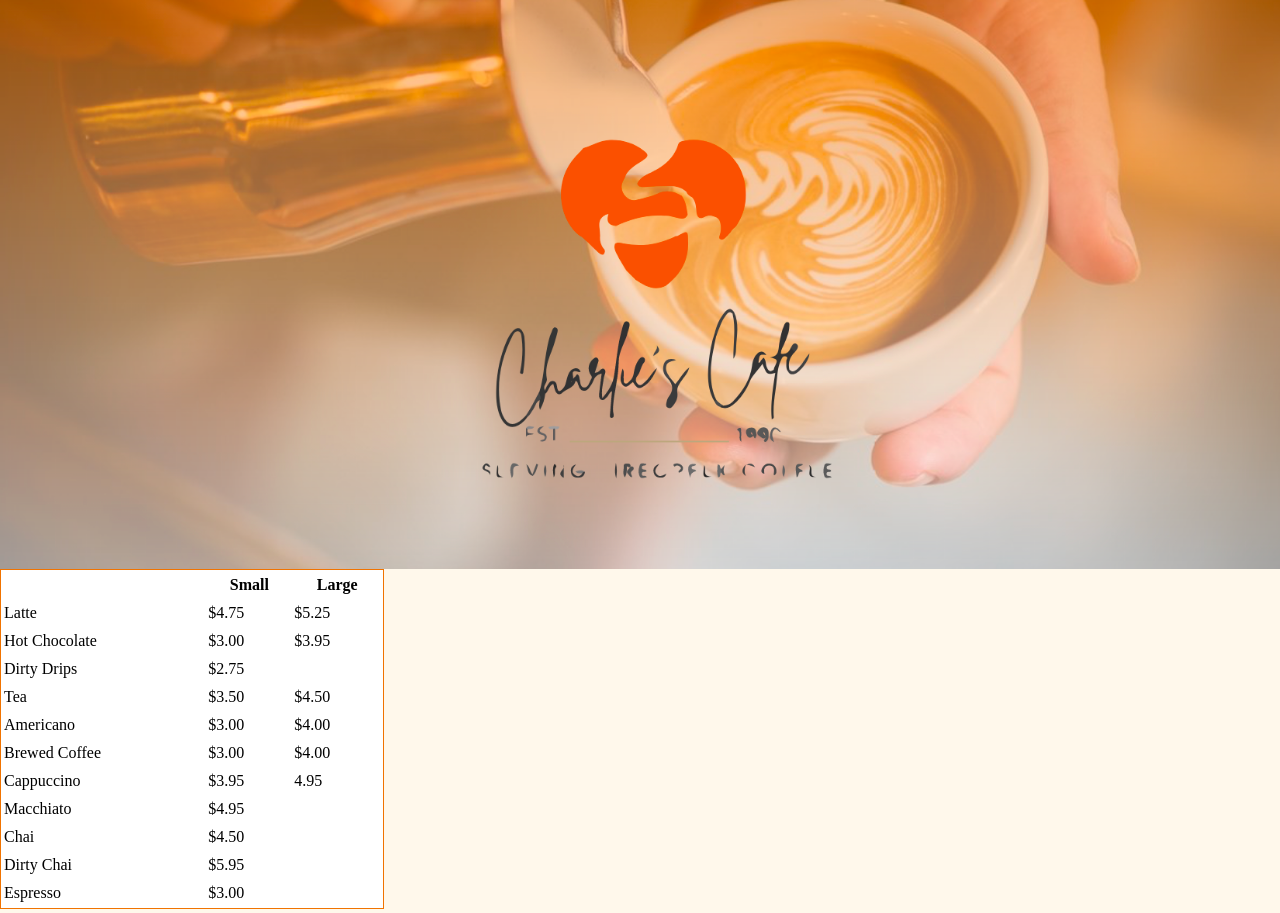
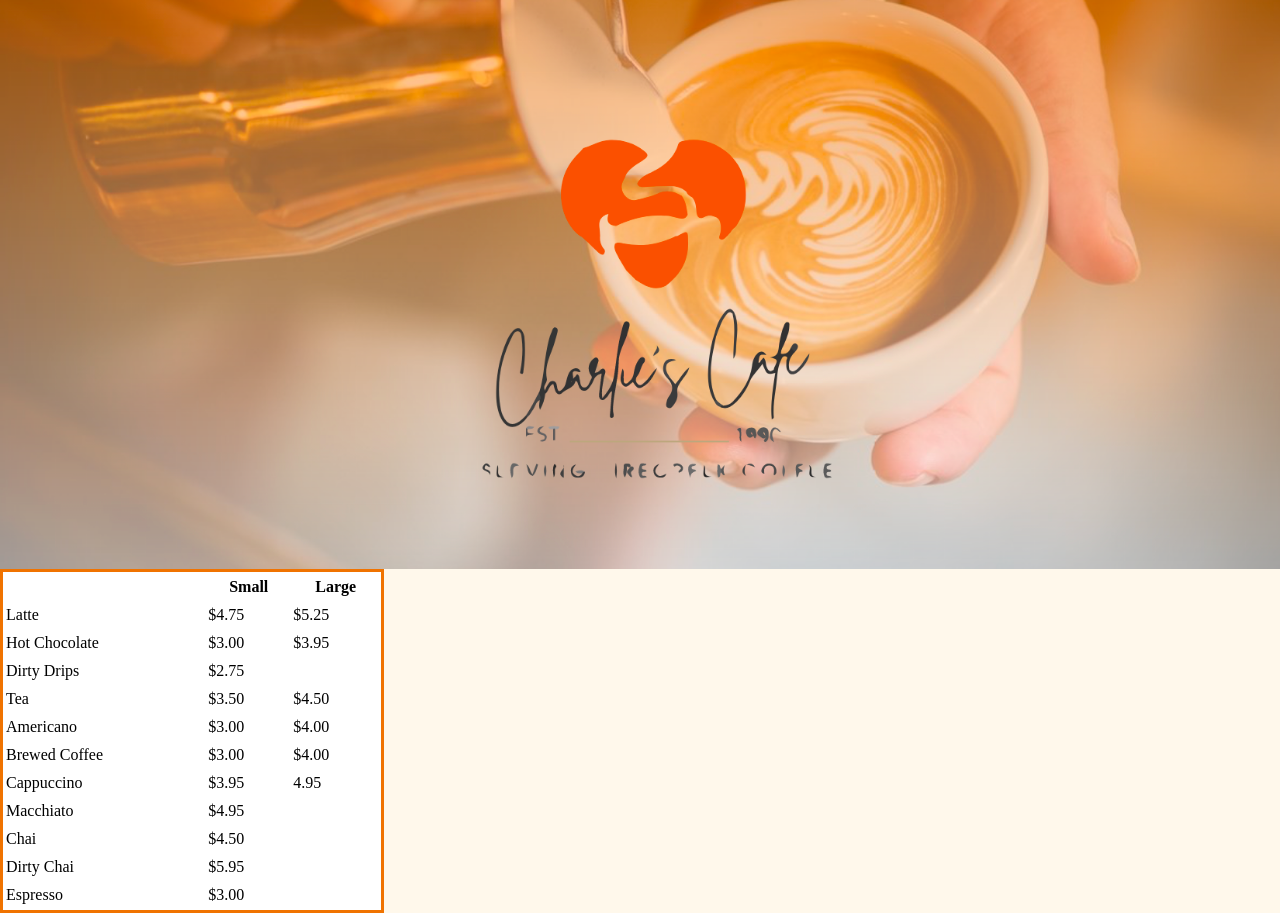
Before and after one commit to JackiePust/gra322-s22, a plain HTML site: page project-3/index.html in a window 1280 px wide. Drawn offline with Linux system fonts and the light colour scheme.

Commit message:
Update styles.css

```diff
--- a/project-3/css/styles.css
+++ b/project-3/css/styles.css
@@ -10,6 +10,6 @@ body {
 
 table {
     background-color: white;
-    border: 1px solid var(--orange);
+    border: 3px solid var(--orange);
     width: 30%;
 }
```
